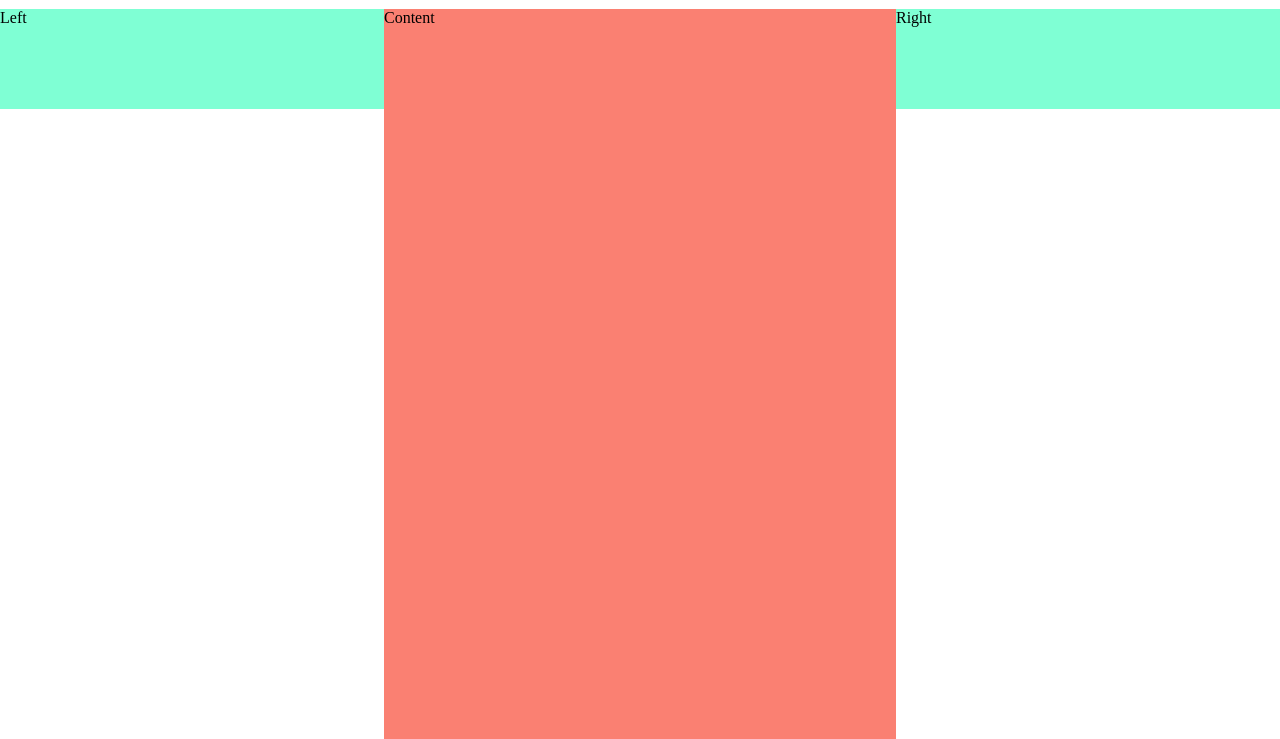
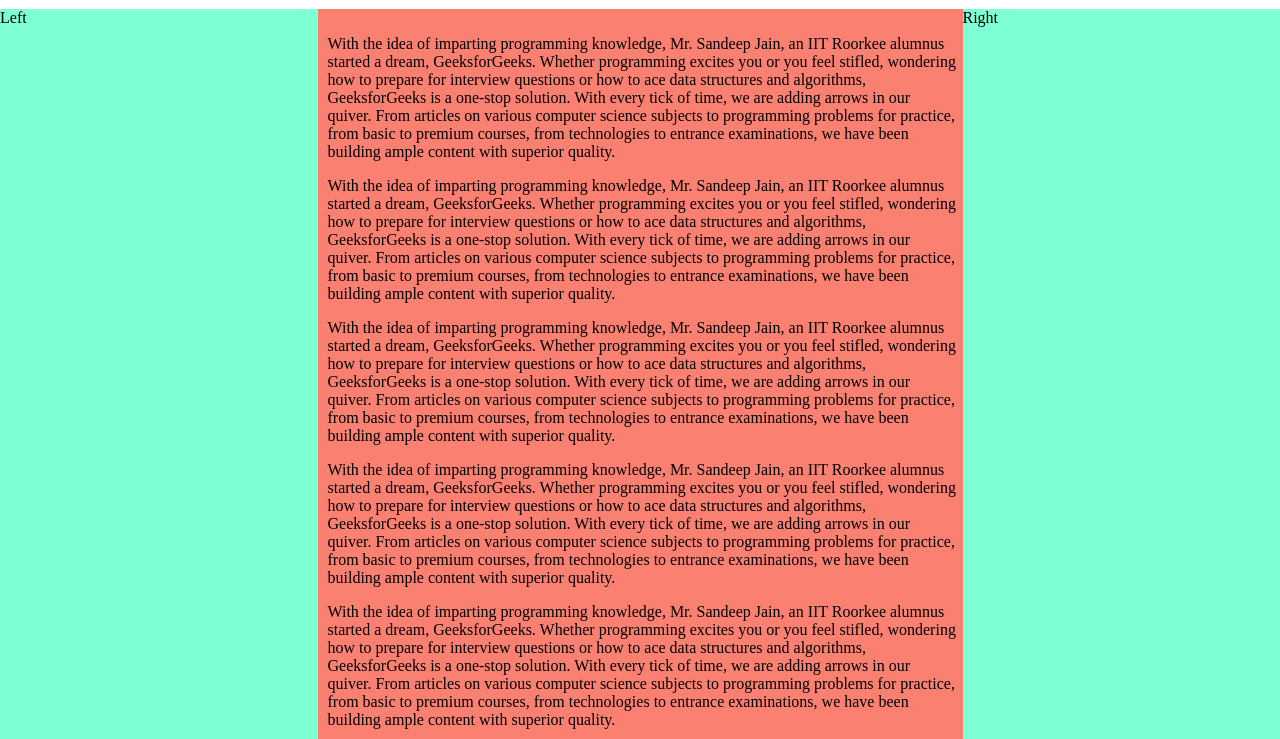
Before and after one commit to fathurk/fb-dupe, a plain HTML site: page index.html in a window 1280 px wide. Shown: the part 61-800 px from the top of the page. Drawn offline with Linux system fonts and the light colour scheme.

Commit message:
dump commit

```diff
--- a/index.html
+++ b/index.html
@@ -43,7 +43,90 @@
     <div class="side-box">Left</div>
 
     <!-- Content -->
-    <div class="main-box">Content</div>
+    <div class="main-box">
+      <div class="scroll">
+        <p> With the idea of imparting programming
+          knowledge, Mr. Sandeep Jain, an IIT
+          Roorkee alumnus started a dream,
+          GeeksforGeeks. Whether programming
+          excites you or you feel stifled,
+          wondering how to prepare for interview
+          questions or how to ace data structures
+          and algorithms, GeeksforGeeks is a
+          one-stop solution. With every tick of
+          time, we are adding arrows in our quiver.
+          From articles on various computer
+          science subjects to programming problems
+          for practice, from basic to premium courses,
+          from technologies to entrance examinations,
+          we have been building ample content with
+          superior quality. </p>
+        <p> With the idea of imparting programming
+          knowledge, Mr. Sandeep Jain, an IIT
+          Roorkee alumnus started a dream,
+          GeeksforGeeks. Whether programming
+          excites you or you feel stifled,
+          wondering how to prepare for interview
+          questions or how to ace data structures
+          and algorithms, GeeksforGeeks is a
+          one-stop solution. With every tick of
+          time, we are adding arrows in our quiver.
+          From articles on various computer
+          science subjects to programming problems
+          for practice, from basic to premium courses,
+          from technologies to entrance examinations,
+          we have been building ample content with
+          superior quality. </p>
+        <p> With the idea of imparting programming
+          knowledge, Mr. Sandeep Jain, an IIT
+          Roorkee alumnus started a dream,
+          GeeksforGeeks. Whether programming
+          excites you or you feel stifled,
+          wondering how to prepare for interview
+          questions or how to ace data structures
+          and algorithms, GeeksforGeeks is a
+          one-stop solution. With every tick of
+          time, we are adding arrows in our quiver.
+          From articles on various computer
+          science subjects to programming problems
+          for practice, from basic to premium courses,
+          from technologies to entrance examinations,
+          we have been building ample content with
+          superior quality. </p>
+        <p> With the idea of imparting programming
+          knowledge, Mr. Sandeep Jain, an IIT
+          Roorkee alumnus started a dream,
+          GeeksforGeeks. Whether programming
+          excites you or you feel stifled,
+          wondering how to prepare for interview
+          questions or how to ace data structures
+          and algorithms, GeeksforGeeks is a
+          one-stop solution. With every tick of
+          time, we are adding arrows in our quiver.
+          From articles on various computer
+          science subjects to programming problems
+          for practice, from basic to premium courses,
+          from technologies to entrance examinations,
+          we have been building ample content with
+          superior quality. </p>
+        <p> With the idea of imparting programming
+          knowledge, Mr. Sandeep Jain, an IIT
+          Roorkee alumnus started a dream,
+          GeeksforGeeks. Whether programming
+          excites you or you feel stifled,
+          wondering how to prepare for interview
+          questions or how to ace data structures
+          and algorithms, GeeksforGeeks is a
+          one-stop solution. With every tick of
+          time, we are adding arrows in our quiver.
+          From articles on various computer
+          science subjects to programming problems
+          for practice, from basic to premium courses,
+          from technologies to entrance examinations,
+          we have been building ample content with
+          superior quality. </p>
+      </div>
+    </div>
 
     <!-- Sidebar Right -->
     <div class="side-box">Right</div>
--- a/style.css
+++ b/style.css
@@ -2,8 +2,9 @@
 /* General for html */
 
 html, body {
-  margin: 0;
-  height: 100px;
+  margin: auto;
+  height: 100%;
+  /* overflow: auto; */
   /* overflow-y: hidden;
   overflow-x: hidden; */
 }
@@ -38,9 +39,11 @@
   background-color: #bbb;
   font-size: 14px;
 }
+
 .center-nav-items {
   margin: auto;
 }
+
 .right-nav-items {
   /* For Circular style */
   height: 35px;
@@ -71,18 +74,21 @@
 .side-box {
   background-color: aquamarine;
   height: 100%;
-  width: 30%;
+  width: 25%;
 }
 
 .main-box {
   background-color: salmon;
-  height: 10000px;
-  width : 40%;
+  width : 50%;
+  padding: 5px;
+  position: relative;
 }
 
-.main-box , .side-box {
-  /* overflow-x: hidden;
-  overflow-y: auto; */
-  /* height: 1000000px; */
-  overflow: scroll;
+.scroll {
+  position: absolute;
+  text-overflow:clip;
+  /* white-space: nowrap; */
+  border: 0px solid red;
+  padding: 5px;
+  overflow-y: scroll;
 }
```
